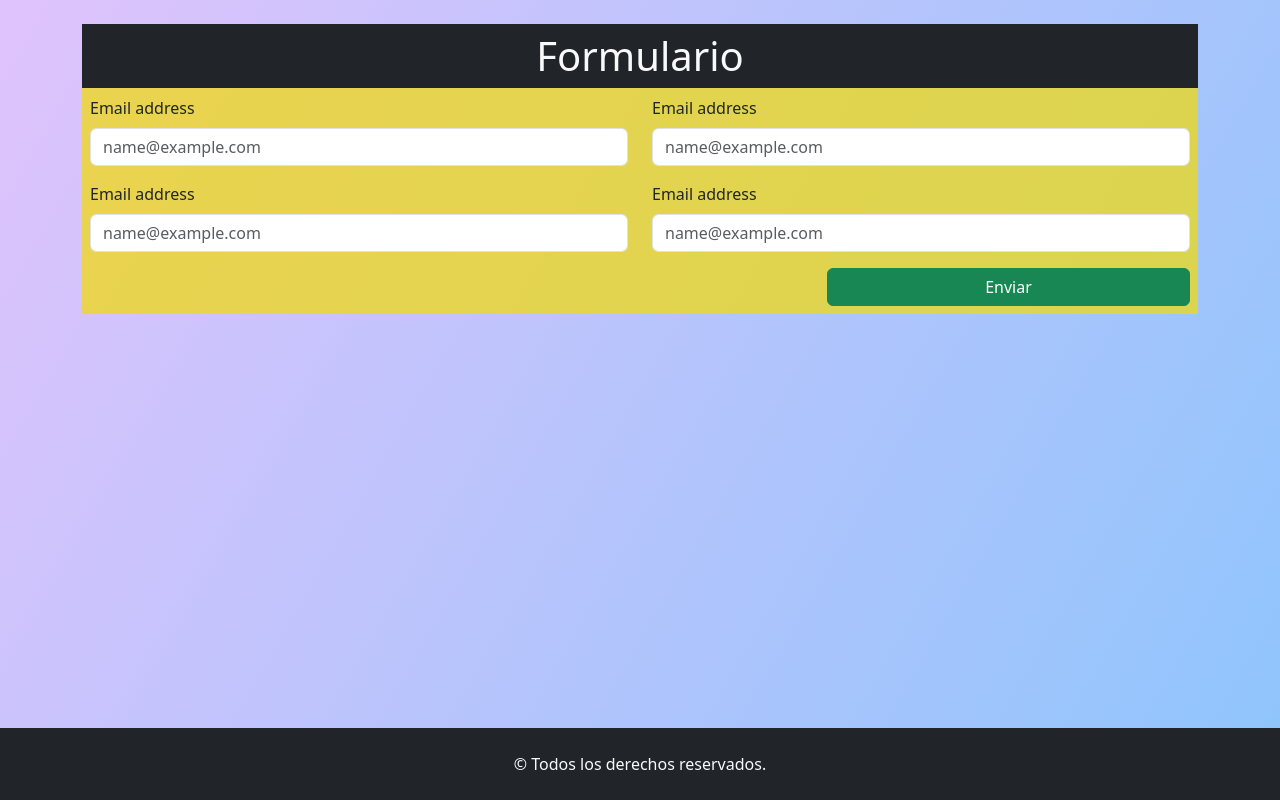
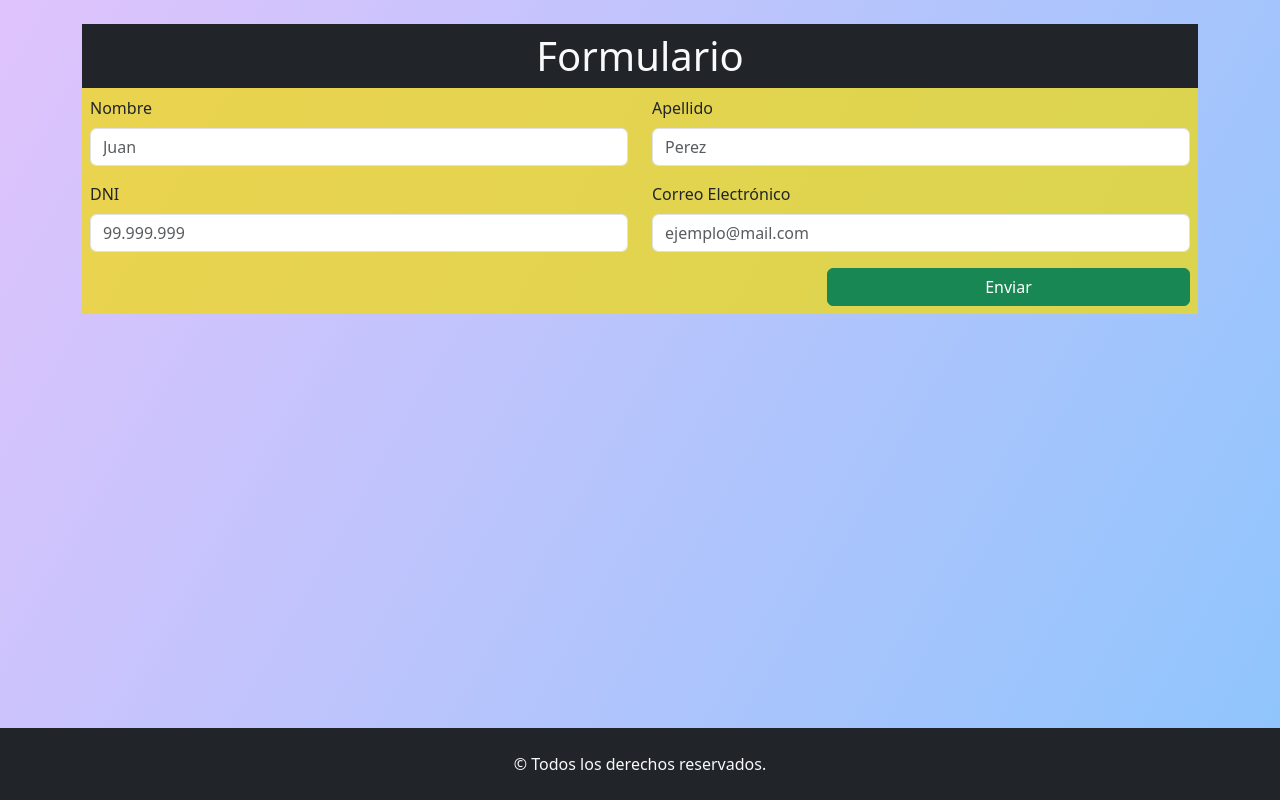
Before and after one commit to lucasecapdevila/react-tp1-ejercicio8, a React (Vite) app: page / in a window 1280 px wide. Built offline with nearby package versions, Linux system fonts and the light colour scheme.

Commit message:
se ajusta inputs del formulario

```diff
--- a/components/Formulario.jsx
+++ b/components/Formulario.jsx
@@ -6,24 +6,24 @@ const Formulario = () => {
     <section>
       <Form className='bgForm d-flex flex-column p-2'>
         <div className="row">
-          <Form.Group className="mb-3 col-md-6" controlId="exampleForm.ControlInput1">
-            <Form.Label>Email address</Form.Label>
-            <Form.Control type="email" placeholder="name@example.com" />
+          <Form.Group className="mb-3 col-md-6" controlId="nombre">
+            <Form.Label>Nombre</Form.Label>
+            <Form.Control type="text" placeholder="Juan" />
           </Form.Group>
 
-          <Form.Group className="mb-3 col-md-6" controlId="exampleForm.ControlInput1">
-            <Form.Label>Email address</Form.Label>
-            <Form.Control type="email" placeholder="name@example.com" />
+          <Form.Group className="mb-3 col-md-6" controlId="apellido">
+            <Form.Label>Apellido</Form.Label>
+            <Form.Control type="text" placeholder="Perez" />
           </Form.Group>
 
-          <Form.Group className="mb-3 col-md-6" controlId="exampleForm.ControlInput1">
-            <Form.Label>Email address</Form.Label>
-            <Form.Control type="email" placeholder="name@example.com" />
+          <Form.Group className="mb-3 col-md-6" controlId="dni">
+            <Form.Label>DNI</Form.Label>
+            <Form.Control type="number" placeholder="99.999.999" />
           </Form.Group>
 
-          <Form.Group className="mb-3 col-md-6" controlId="exampleForm.ControlInput1">
-            <Form.Label>Email address</Form.Label>
-            <Form.Control type="email" placeholder="name@example.com" />
+          <Form.Group className="mb-3 col-md-6" controlId="correo">
+            <Form.Label>Correo Electrónico</Form.Label>
+            <Form.Control type="email" placeholder="ejemplo@mail.com" />
           </Form.Group>
         </div>
 
```
